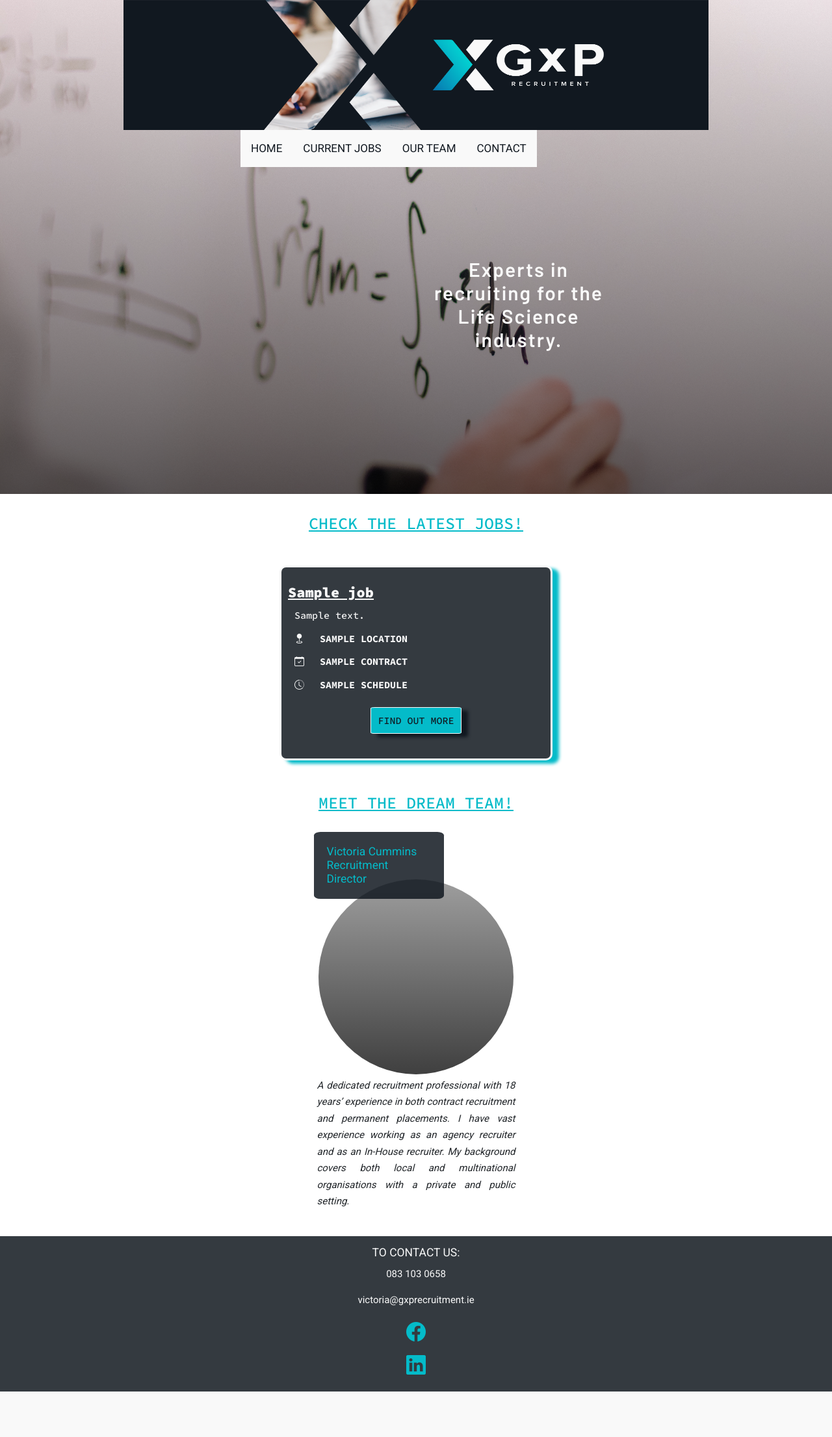
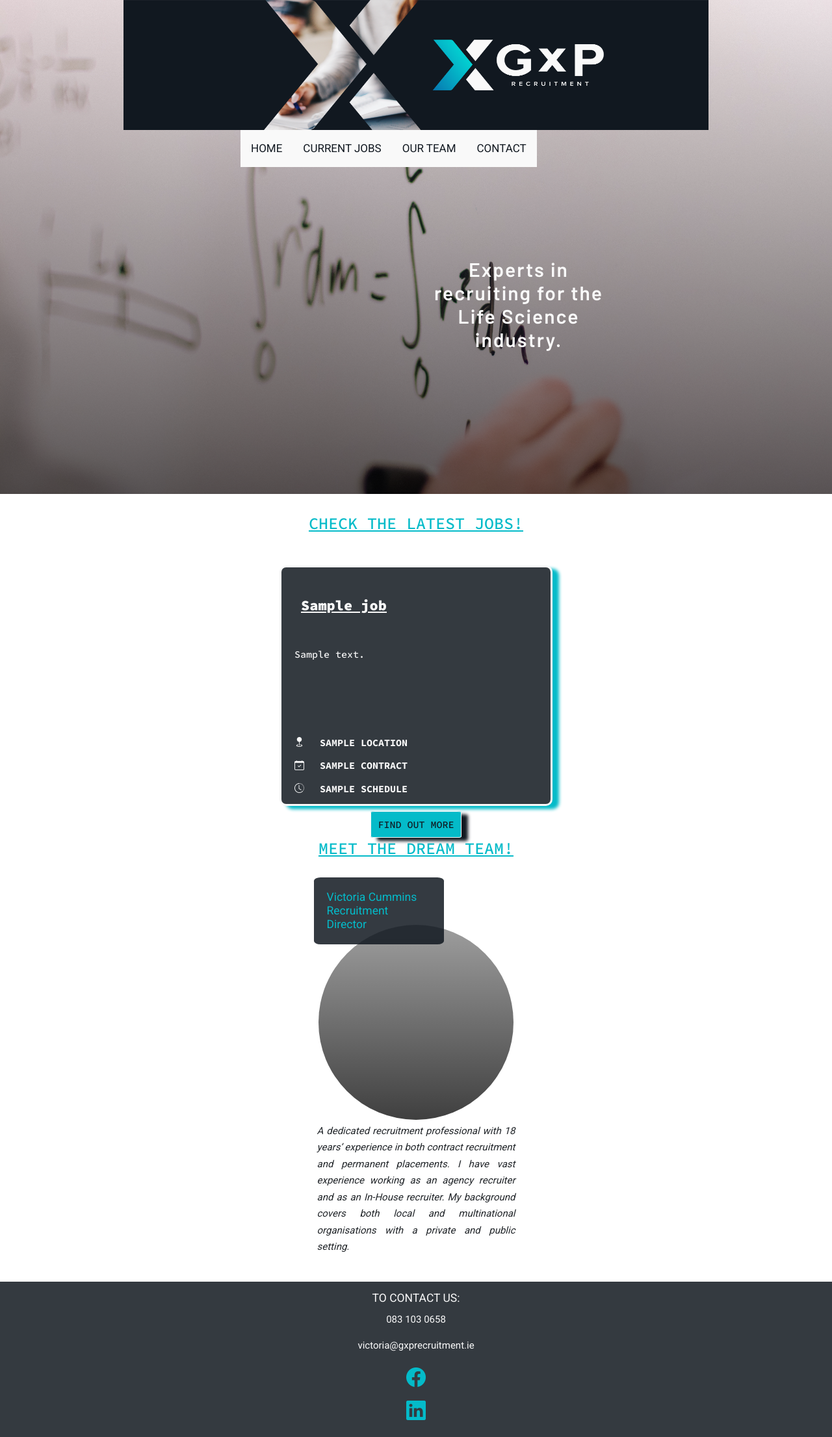
Before and after one commit to mkuti/GxPRecruit, a Django app: template core/templates/home.html in a window 1280 px wide. Shown: the whole page at 65% size. Before the commit the page ends 2141 px from the top, so only its background shows below. Run offline with Django 3.2, Linux system fonts and the light colour scheme; the template is opened without the code that fills it: most values are stand-ins (such as "Sample title", 1, 10 or a date in 2020); data that the repository does not hold is empty; some libraries are stand-ins or nearby versions; grey boxes are pictures that could not be loaded.

Commit message:
Corrected height for description on bigger screens

```diff
--- a/core/templates/home.html
+++ b/core/templates/home.html
@@ -20,7 +20,7 @@
         {% for job in jobs %}
         {% if forloop.counter|divisibleby:2 %}
         <div class="col-12 col-sm-8 col-md-6 col-lg-4 jobs-container white-box dark-text">
-            <h3 class="job-header m-3"><u>{{ job.title}}</u></h3>
+            <h3 class="job-header m-5"><u>{{ job.title}}</u></h3>
             <div class="job-specifics m-3">
                 <div class="description text-justify m-2">
                     <p>
@@ -39,14 +39,14 @@
                     <i class="bi bi-clock-history mr-4"></i>
                     <span>{{ job.schedule }}</span>
                 </div>
-            </div>
-            <div class="text-center m-5">
-                <a href="{{ job.url }}" class="popup-btn bg-blue dark-text text-uppercase" target="_blank">Find out More</a>
+                <div class="text-center m-5">
+                    <a href="{{ job.url }}" class="popup-btn bg-blue dark-text text-uppercase" target="_blank">Find out More</a>
+                </div>
             </div>
         </div>
         {% else %}
         <div class="col-12 col-sm-8 col-md-6 col-lg-4 jobs-container dark-box bg-dark light-text">
-            <h3 class="job-header m-3"><u>{{ job.title}}</u></h3>
+            <h3 class="job-header m-5"><u>{{ job.title}}</u></h3>
             <div class="job-specifics m-3">
                 <div class="description text-justify m-3">
                     <p>
@@ -65,9 +65,9 @@
                     <i class="bi bi-clock-history mr-4"></i>
                     <span>{{ job.schedule }}</span>
                 </div>
-            </div>
-            <div class="text-center m-5">
-                <a href="{{ job.url }}" class="popup-btn bg-blue dark-text text-uppercase" target="_blank">Find out More</a>
+                <div class="text-center m-5">
+                    <a href="{{ job.url }}" class="popup-btn bg-blue dark-text text-uppercase" target="_blank">Find out More</a>
+                </div>
             </div>
         </div>
         {% endif %}
--- a/static/css/style.css
+++ b/static/css/style.css
@@ -186,6 +186,8 @@ body {
 }
 
 .jobs-container {
+  display: flex;
+  flex-direction: column;
   position: relative;
   font-family: "Source Code Pro", sans-serif;
   font-weight: 500;
@@ -202,6 +204,7 @@ body {
 }
 
 .job-specifics {
+  height: 100%;
   font-size: 1.5rem;
 }
 
@@ -330,3 +333,9 @@ body {
     display: none;
   }
 }
+
+@media (min-width: 990px) {
+  .description {
+    height: 55%;
+  }
+}
```
Lines whose indentation alone changed are shown as unchanged.
